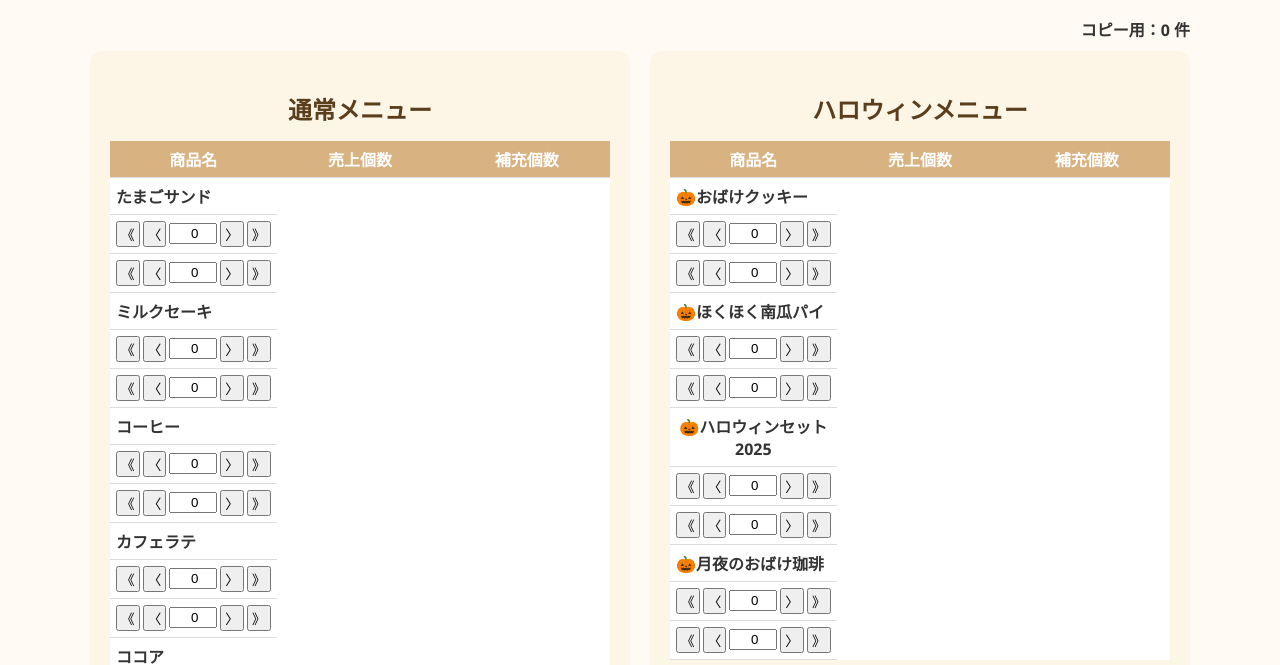
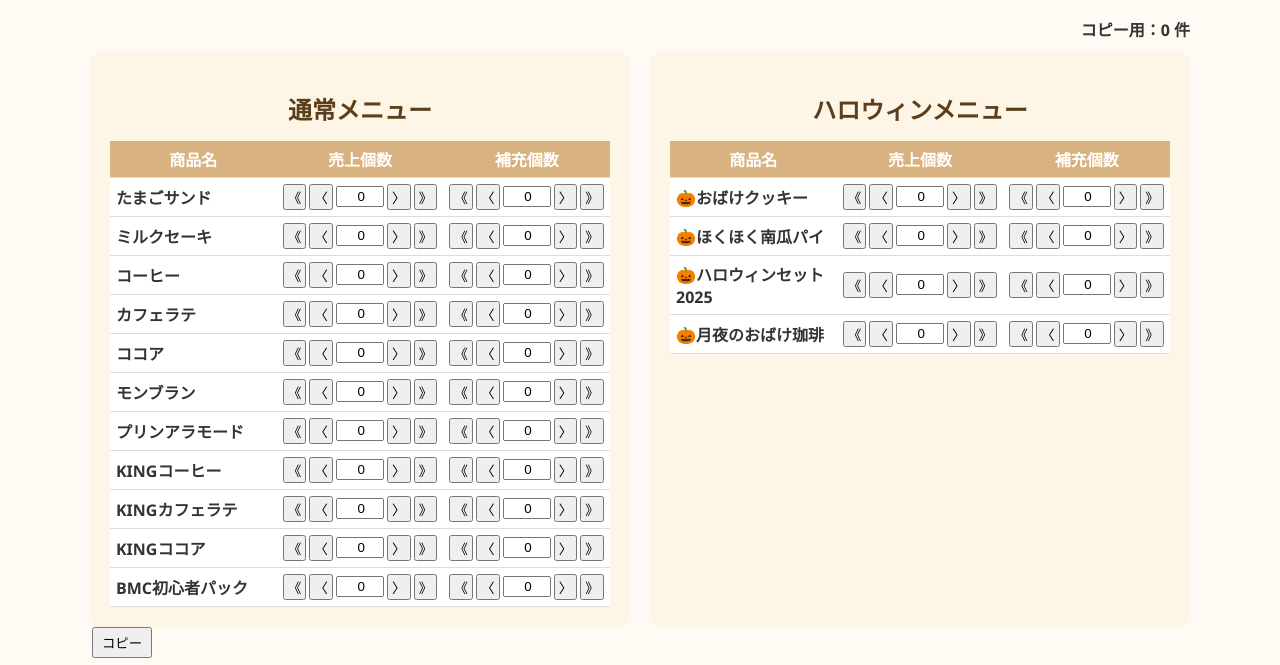
Before and after one commit to sam0814mk/sales-report, a plain HTML site: page index.html in a window 1280 px wide. Shown: the part 152-817 px from the top of the page. Drawn offline with Linux system fonts and the light colour scheme.

Commit message:
Update index.html

```diff
--- a/index.html
+++ b/index.html
@@ -62,34 +62,38 @@
     th, td {
       padding: 6px;
       border-bottom: 1px solid #ddd;
-      text-align: center;
       vertical-align: middle;
     }
     th {
       background: #d8b381;
       color: white;
+      text-align: center;
     }
 
-    /* 横並び＆幅調整 */
-    td {
+    /* 商品名列は左寄せ */
+    td:first-child {
+      text-align: left;
+      font-weight: bold;
+    }
+
+    /* 売上・補充列のボタン＋入力欄を横並び */
+    td div.flex-container {
       display: flex;
       justify-content: center;
       align-items: center;
       gap: 3px;
     }
+
     td button {
       padding: 1px 3px;
-      width: 25px; /* 少し小さく */
+      width: 25px;
       font-size: 0.85em;
       cursor: pointer;
     }
+
     td input[type="number"] {
-      width: 40px; /* 狭く */
+      width: 40px;
       text-align: right;
-    }
-    td:first-child {
-      justify-content: flex-start; /* 商品名は左寄せ */
-      font-weight: bold;
     }
 
     .output {
@@ -191,18 +195,22 @@
     row.innerHTML = `
       <td>${product}</td>
       <td>
+        <div class="flex-container">
           <button class="dec100" data-index="${index}" data-type="sales" data-cat="${category}">《</button>
           <button class="dec10" data-index="${index}" data-type="sales" data-cat="${category}">〈</button>
           <input type="number" min="0" max="100" value="0" data-index="${index}" data-type="sales" data-cat="${category}" />
           <button class="inc10" data-index="${index}" data-type="sales" data-cat="${category}">〉</button>
           <button class="inc100" data-index="${index}" data-type="sales" data-cat="${category}">》</button>
+        </div>
       </td>
       <td>
+        <div class="flex-container">
           <button class="dec100" data-index="${index}" data-type="restock" data-cat="${category}">《</button>
           <button class="dec10" data-index="${index}" data-type="restock" data-cat="${category}">〈</button>
           <input type="number" min="0" max="100" value="0" data-index="${index}" data-type="restock" data-cat="${category}" />
           <button class="inc10" data-index="${index}" data-type="restock" data-cat="${category}">〉</button>
           <button class="inc100" data-index="${index}" data-type="restock" data-cat="${category}">》</button>
+        </div>
       </td>
     `;
     tbody.appendChild(row);
```
Lines whose indentation alone changed are shown as unchanged.
